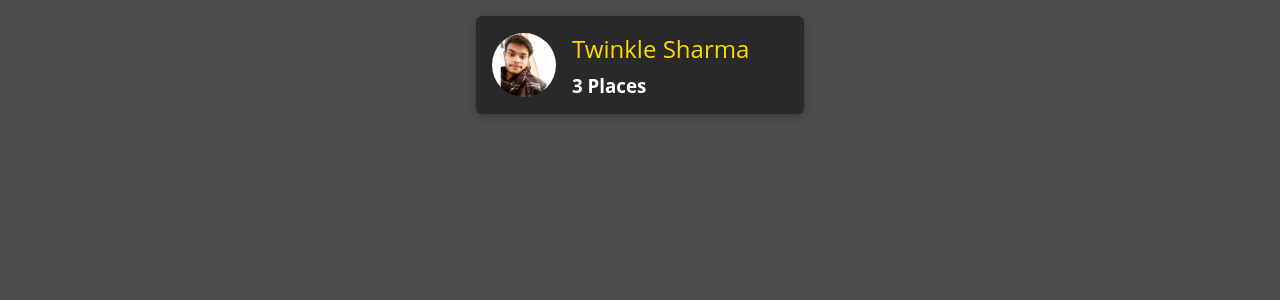
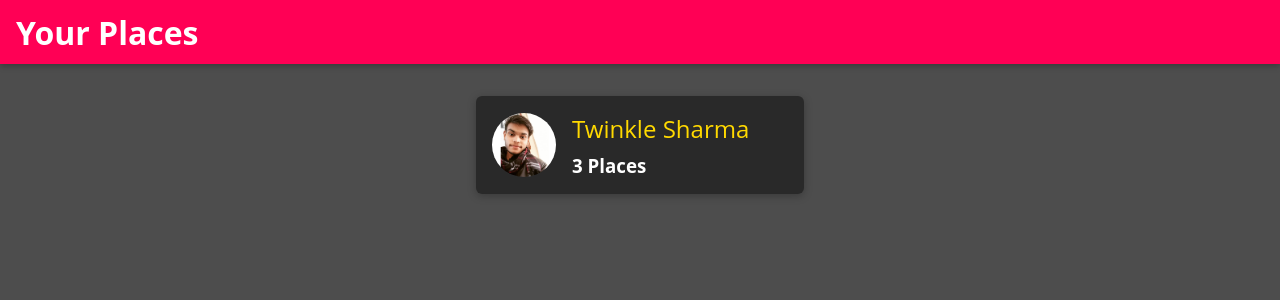
Before and after one commit to MrTwinkleSharma/Full-Stack-React, a React (Create React App) app in the folder Udemy - The MERN Full Stack Guide/take-a-trip/: page /users in a window 1280 px wide. Shown: the top 300 px of the page. Built offline with nearby package versions, Linux system fonts and the light colour scheme.

Commit message:
Header init

```diff
--- a/Udemy - The MERN Full Stack Guide/take-a-trip/src/App.js
+++ b/Udemy - The MERN Full Stack Guide/take-a-trip/src/App.js
@@ -2,23 +2,26 @@ import React from 'react';
 import './index.css';
 import {BrowserRouter as Router, Route,Redirect,Switch} from 'react-router-dom';
 import Users from './users/Pages/Users';
+import MainNavigation from './shared/Components/Navigation/MainNavigation';
 
 function App (){
 
   return <Router>
+  <MainNavigation/>
+  <main>
   <Switch>
     <Route path="/" exact>
 
-       </Route>
+    </Route>
     <Route path="/users" exact>
-
       <Users/>
     </Route>
     <Route path="/login" exact>
 
-       </Route>
+    </Route>
     <Redirect to='/' />
   </Switch>
+  </main>
   </Router>
 }
 export default App;
--- /dev/null
+++ b/Udemy - The MERN Full Stack Guide/take-a-trip/src/shared/Components/Navigation/MainHeader.css
@@ -0,0 +1,23 @@
+.main-header {
+    width: 100%;
+    height: 4rem;
+    display: flex;
+    align-items: center;
+    position: fixed;
+    top: 0;
+    left: 0;
+    background: #ff0055;
+    box-shadow: 0 2px 6px rgba(0, 0, 0, 0.26);
+    padding: 0 1rem;
+    z-index: 5;
+  }
+
+  main {
+    margin-top: 5rem;
+  }
+
+  @media (min-width: 768px) {
+    .main-header {
+      justify-content: space-between;
+    }
+  }
--- /dev/null
+++ b/Udemy - The MERN Full Stack Guide/take-a-trip/src/shared/Components/Navigation/MainHeader.js
@@ -0,0 +1,11 @@
+import React from 'react';
+
+import './MainHeader.css';
+
+function MainHeader (props){
+
+    return <header className='main-header'>
+            {props.children}
+    </header>
+}
+export default MainHeader;
--- /dev/null
+++ b/Udemy - The MERN Full Stack Guide/take-a-trip/src/shared/Components/Navigation/MainNavigation.css
@@ -0,0 +1,45 @@
+.main-navigation__menu-btn {
+    width: 3rem;
+    height: 3rem;
+    background: transparent;
+    border: none;
+    display: flex;
+    flex-direction: column;
+    justify-content: space-around;
+    margin-right: 2rem;
+    cursor: pointer;
+  }
+
+  .main-navigation__menu-btn span {
+    display: block;
+    width: 3rem;
+    height: 2.5px;
+    background: white;
+  }
+
+  .main-navigation__title {
+    color: white;
+  }
+
+  .main-navigation__title a {
+    text-decoration: none;
+    color: white;
+  }
+
+  .main-navigation__header-nav {
+    display: none;
+  }
+
+  .main-navigation__drawer-nav {
+    height: 100%;
+  }
+
+  @media (min-width: 768px) {
+    .main-navigation__menu-btn {
+      display: none;
+    }
+
+    .main-navigation__header-nav {
+      display: block;
+    }
+  }
--- /dev/null
+++ b/Udemy - The MERN Full Stack Guide/take-a-trip/src/shared/Components/Navigation/MainNavigation.js
@@ -0,0 +1,24 @@
+import React from 'react';
+import { Link } from 'react-router-dom';
+import MainHeader from './MainHeader';
+
+import './MainNavigation.css'
+import './MainHeader.css';
+
+function MainNavigation (props){
+
+    return <MainHeader>
+        <button className='main-navigation__menu-btn'>
+            <span/>
+            <span/>
+            <span/>
+        </button>
+        <h1 className='main-navigation__title'>
+            <Link to='/'> Your Places </Link>
+        </h1>
+        <nav>
+
+        </nav>
+    </MainHeader>
+}
+export default MainNavigation;
--- a/Udemy - The MERN Full Stack Guide/take-a-trip/src/users/Components/UserList.js
+++ b/Udemy - The MERN Full Stack Guide/take-a-trip/src/users/Components/UserList.js
@@ -1,5 +1,7 @@
 import React from 'react';
 import UserItem from './UserItem';
+
+import Card from '../../shared/Components/UIElements/Card';
 import './UserList.css';
 
 function UserList (props){
@@ -22,7 +24,12 @@ function UserList (props){
             }
         </ul>
         :
-        <div className='center'><h2>No Items are Uploaded Yet!</h2></div>
+        <div className='center'>
+            <Card>
+                <h2>No Items are Uploaded Yet!</h2>
+            </Card>
+
+        </div>
     }
 
     </>
--- a/Udemy - The MERN Full Stack Guide/take-a-trip/src/users/Pages/Users.js
+++ b/Udemy - The MERN Full Stack Guide/take-a-trip/src/users/Pages/Users.js
@@ -11,8 +11,6 @@ const ITEMS = [{
 ]
 
 function Users (){
-
-
     return <>
     <UserList items={ITEMS}></UserList>
     </>
```
Also changed, not shown: Udemy - The MERN Full Stack Guide/take-a-trip/src/shared/Components/Navigation/NavLinks.css (added), Udemy - The MERN Full Stack Guide/take-a-trip/src/shared/Components/Navigation/NavLinks.js (added), Udemy - The MERN Full Stack Guide/take-a-trip/src/shared/Components/Navigation/SideDrawer.css (added), Udemy - The MERN Full Stack Guide/take-a-trip/src/shared/Components/Navigation/SideDrawer.js (added).
